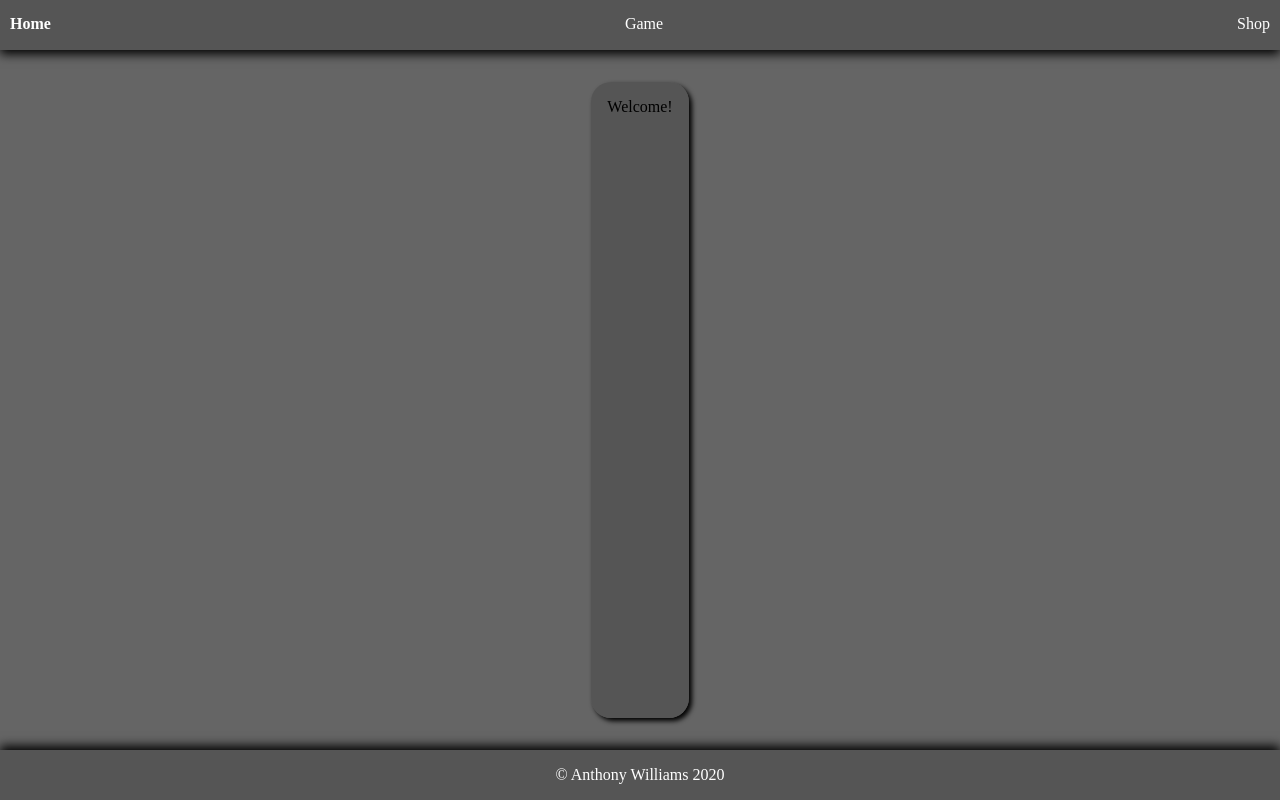
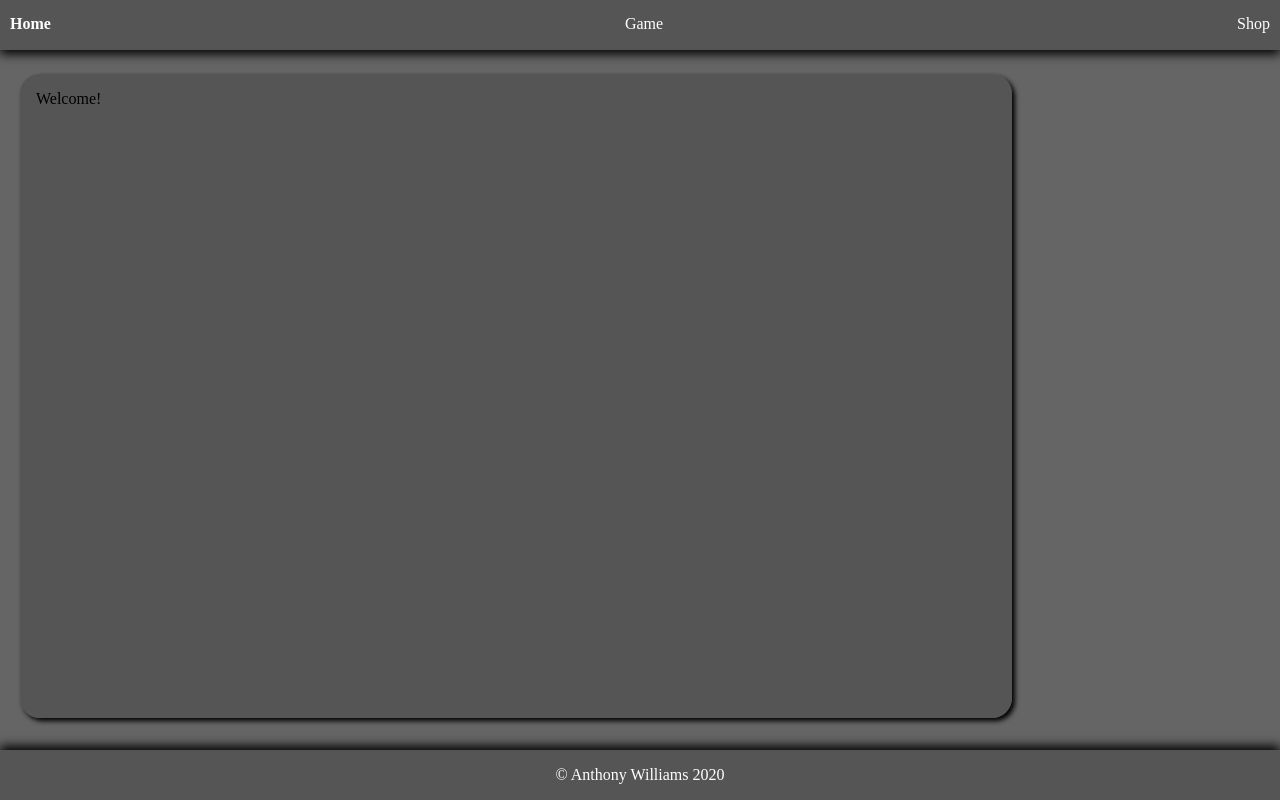
Before and after one commit to Wolven531/angular-game, an Angular app: page /welcome in a window 1280 px wide. Built offline with nearby package versions, Linux system fonts and the light colour scheme.

Commit message:
Widen content display

```diff
--- a/src/app/app.component.scss
+++ b/src/app/app.component.scss
@@ -5,20 +5,22 @@
 		"header header header"
 		"  .   content   .   "
 		"footer footer footer";
-	grid-template-columns: 10vw 1fr 10vw;
+	grid-template-columns: 20px 1fr 20px;
 	grid-template-rows: 50px 1fr 50px;
 	height: 100%;
 	min-height: 100vh;
 
 	.content {
-		align-items: center;
+		// align-items: center;
 		background-color: rgba(80,80,80,.75);
 		border-radius: 20px;
 		box-shadow: 3px 3px 5px #000;
 		display: flex;
 		flex-direction: column;
 		grid-area: content;
-		margin: 32px auto;
+		// margin: 32px auto;
+		margin-bottom: 32px;
+		margin-top: 24px;
 		max-width: 960px;
 		padding: 0 16px;
 	}
```
